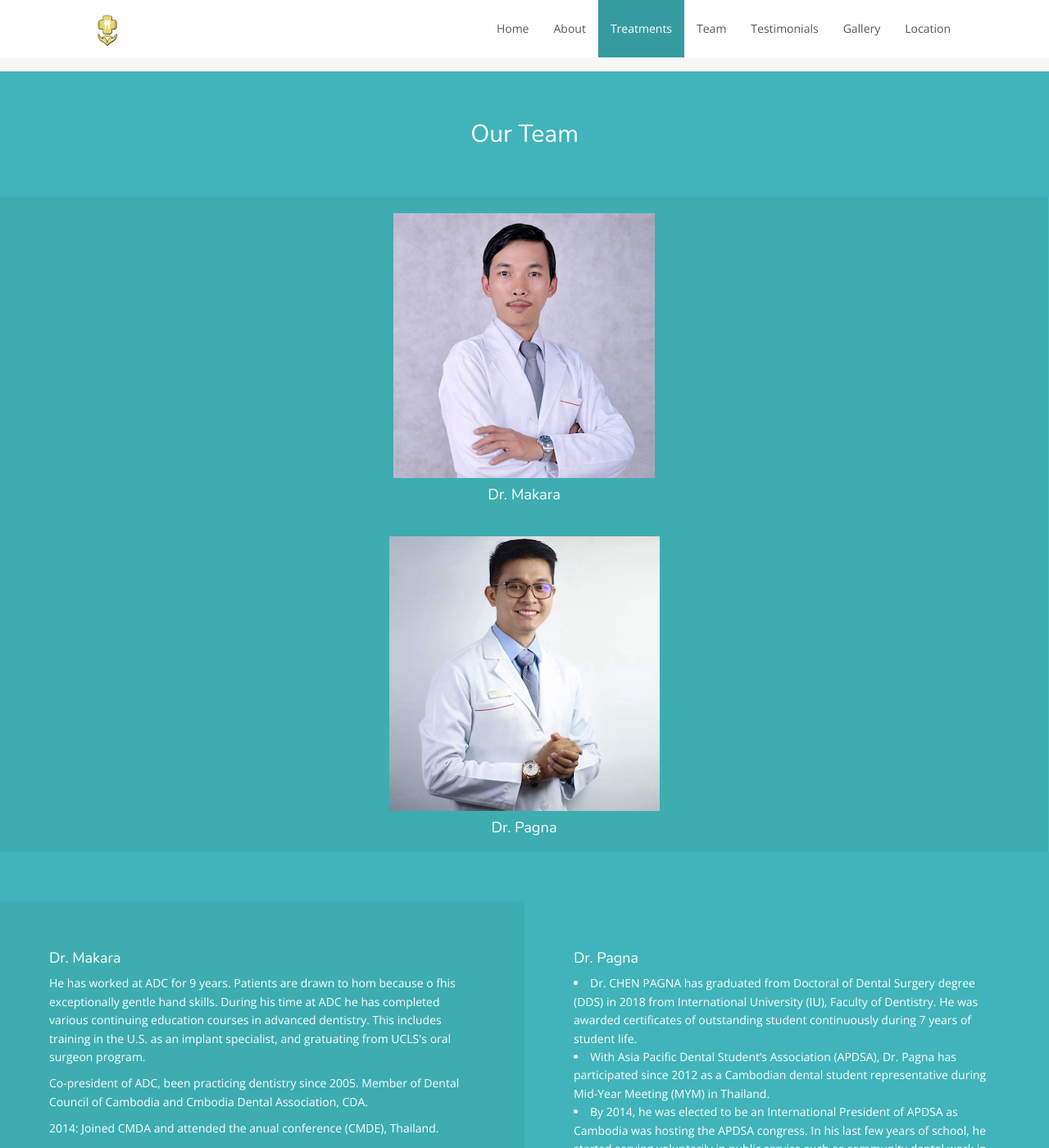
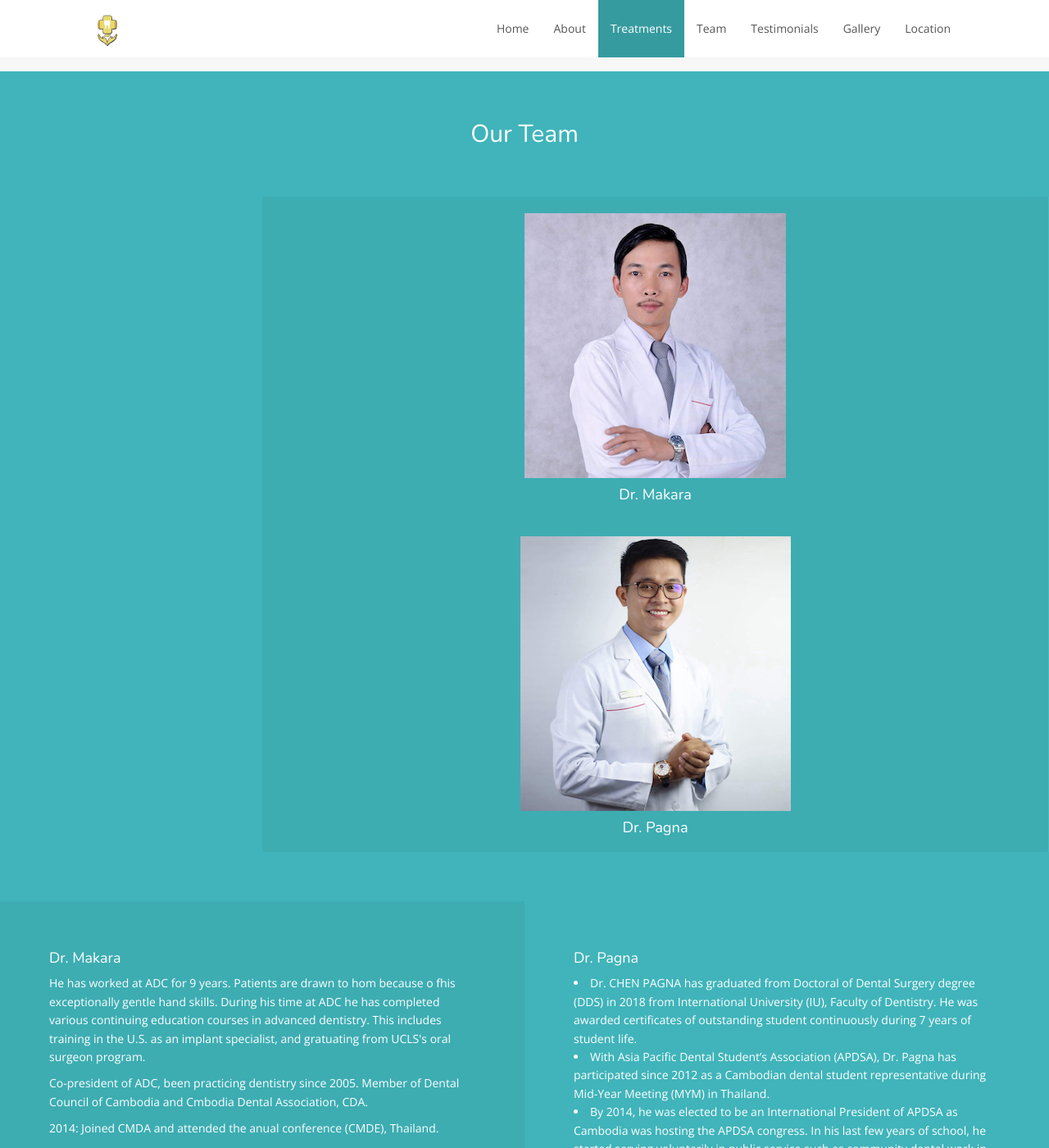
Before and after one commit to tech-g2k/adcpp, a Jekyll site: the page built from index.html, in a window 1280 px wide and 1400 px high, scrolled down 1907 px. Shown: the whole window at 82% size. Built offline with Jekyll 4.4.1, drawn with Linux system fonts in a browser that asks for light colours; nearby versions of some CDN libraries.

Commit message:
Add code to center the team photos

```diff
--- a/_includes/our-team.html
+++ b/_includes/our-team.html
@@ -1,3 +1,8 @@
+<style>
+    .div-center {
+        margin-left: 25%;
+    }
+</style>
 <!-- Start Our team -->
 <div id="team" class="team">
     <h2 class="section-title">Our Team</h2>
```
